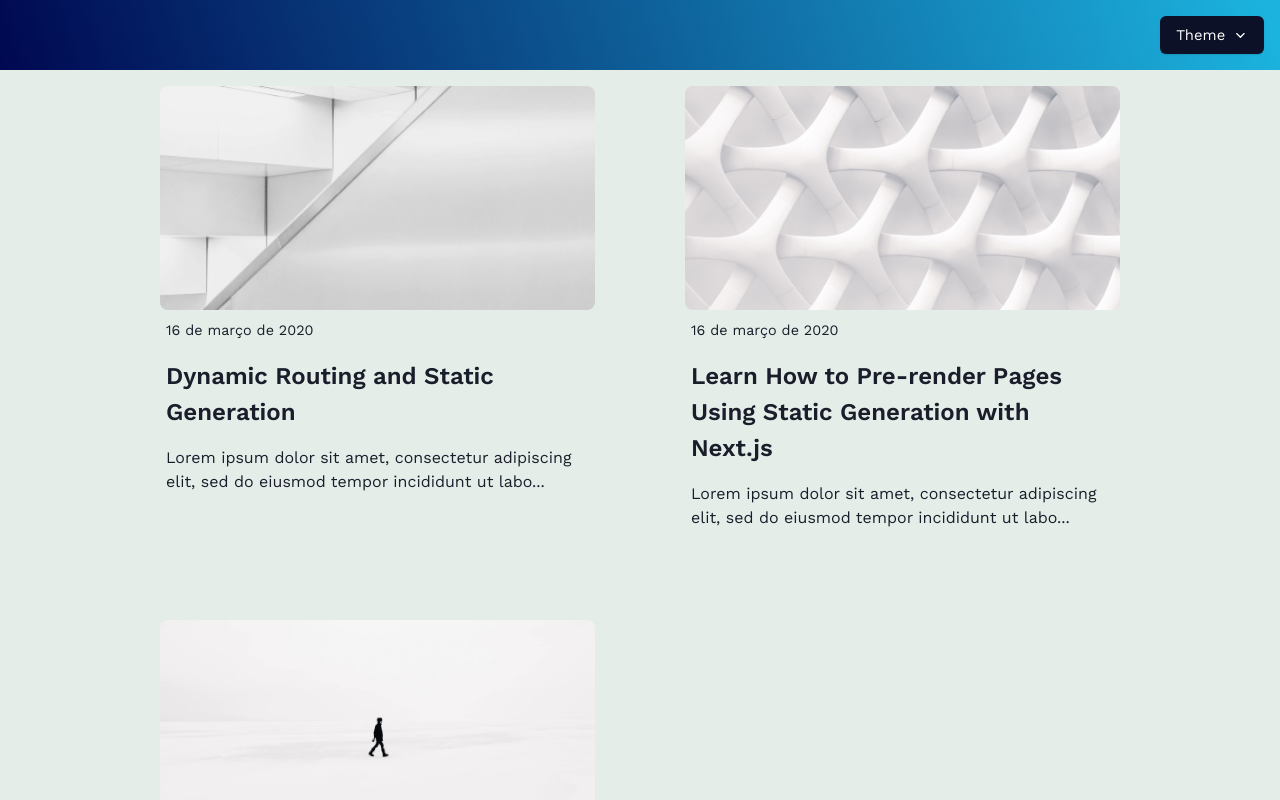
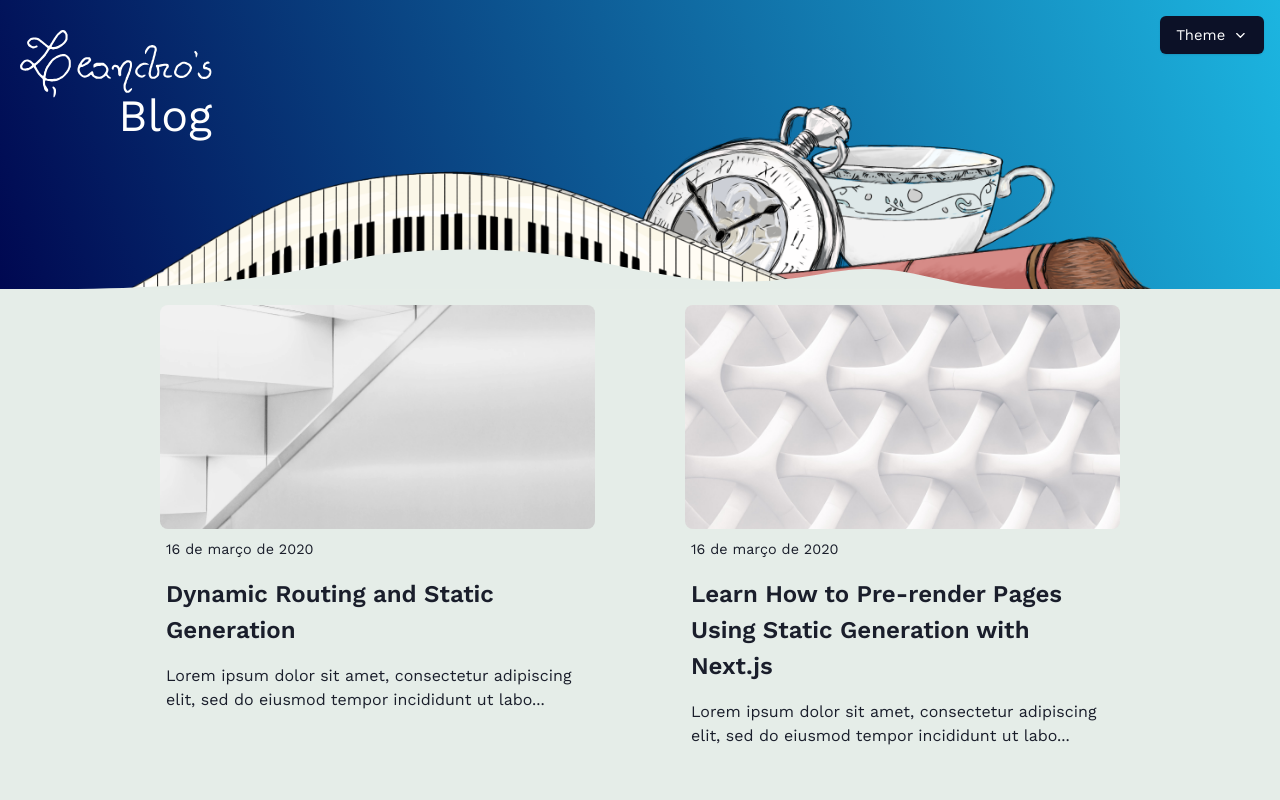
Before and after one commit to leandroslc/my-site, a Next.js app: page / in a window 1280 px wide. Shown: the top 800 px of the page. Built offline with nearby package versions, Linux system fonts and the light colour scheme.

Commit message:
feat: Home page header

```diff
--- /dev/null
+++ b/src/modules/base/components/content-border/index.tsx
@@ -0,0 +1,25 @@
+import React from 'react'
+import * as S from './styles'
+
+type Props = React.SVGProps<{}>
+
+export const ContentBorder = ({ className }: Props) => {
+  return (
+    <S.Svg
+      width="1116"
+      height="44"
+      viewBox="0 0 1116 44"
+      fill="none"
+      xmlns="http://www.w3.org/2000/svg"
+      className={className}
+      aria-hidden="true"
+    >
+      <g>
+        <path
+          d="M66.7224 44C45.9795 44.2106 23.7866 44.221 0 44H66.7224C315.594 41.4727 355.744 10.1168 435.371 3.69231C675.593 -15.6937 709.668 60.9683 898.414 26.6753C993.625 9.37631 1016 43.9337 1115.5 44H66.7224Z"
+          fill="currentColor"
+        />
+      </g>
+    </S.Svg>
+  )
+}
--- /dev/null
+++ b/src/modules/base/components/content-border/styles.ts
@@ -0,0 +1,5 @@
+import styled from 'styled-components'
+
+export const Svg = styled.svg`
+  color: ${({ theme }) => theme.main.back};
+`
--- /dev/null
+++ b/src/modules/home/header/index.tsx
@@ -0,0 +1,18 @@
+import { ContentBorder } from '@/src/modules/base/components/content-border'
+import * as S from './styles'
+
+export const Header = () => {
+  return (
+    <S.Container>
+      <S.Title>
+        <S.TitleImage src="/assets/site/title-signature.svg" alt="Leandro's" />
+        <S.TitleText>Blog</S.TitleText>
+      </S.Title>
+      <S.PaintingImage
+        src="/assets/site/header-painting.png"
+        alt="Uma pintura simples de teclas de piano, um relógio de bolso, uma xícara e um pincel"
+      />
+      <S.ContentBorder as={ContentBorder} />
+    </S.Container>
+  )
+}
--- /dev/null
+++ b/src/modules/home/header/styles.ts
@@ -0,0 +1,56 @@
+import styled from 'styled-components'
+import { sizes } from '@/src/theme'
+
+export const Container = styled.div`
+  position: relative;
+  display: flex;
+  flex-direction: column;
+  align-items: center;
+  justify-content: flex-end;
+`
+
+export const Title = styled.h1`
+  position: absolute;
+  top: 0;
+  left: 20px;
+  display: flex;
+  flex-direction: column;
+  align-items: flex-end;
+  justify-content: center;
+  margin-top: calc(-1 * (24px + 1rem));
+  font-size: 1.4rem;
+  color: ${({ theme }) => theme.header.text};
+
+  @media (min-width: ${sizes.medium}) {
+    font-size: 2rem;
+  }
+`
+
+export const TitleImage = styled.img`
+  width: 6em;
+  height: auto;
+`
+
+export const TitleText = styled.span`
+  font-size: 1.4em;
+  line-height: 0.8em;
+`
+
+export const PaintingImage = styled.img`
+  z-index: 1;
+  width: 80vw;
+  height: auto;
+  margin-top: 30px;
+  pointer-events: none;
+  user-select: none;
+`
+
+export const ContentBorder = styled.svg`
+  position: absolute;
+  bottom: 0;
+  left: 0;
+  z-index: 1;
+  width: 80vw;
+  height: auto;
+  margin-bottom: -1px;
+`
--- a/src/modules/home/page/index.tsx
+++ b/src/modules/home/page/index.tsx
@@ -1,5 +1,6 @@
 import { Post } from '@/src/lib/types'
 import { PageLayout } from '@/src/modules/app'
+import { Header } from '../header'
 import { PostPreview } from '../post-preview'
 import * as S from './styles'
 
@@ -9,7 +10,7 @@ type Props = {
 
 export const HomePage = ({ posts }: Props) => {
   return (
-    <PageLayout title="Test">
+    <PageLayout title="Test" header={<Header />}>
       <S.Content>
         <S.Posts>
           {posts.map((post, index) => (
--- a/src/theme/color-scheme.ts
+++ b/src/theme/color-scheme.ts
@@ -6,6 +6,7 @@ export const light = {
   },
   header: {
     back: 'linear-gradient(72deg, #000851, #1cb5e0)',
+    text: '#ffffff',
   },
   main: {
     back: '#e5ede8',
```
Also changed, not shown: public/assets/site/header-painting.png (added), public/assets/site/title-signature.svg (added).
